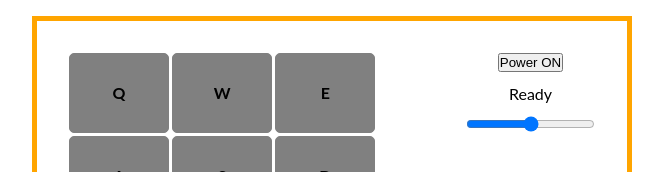
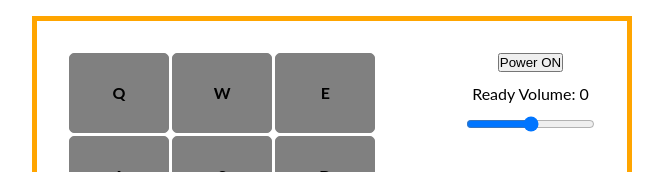
Before and after one commit to m-amroune/drum-machine, a React (Vite) app: page / in a window 1280 px wide. Shown: the top 172 px of the page, without its empty margins (308-971 px from the left). Built offline with nearby package versions, Linux system fonts and the light colour scheme.

Commit message:
add volume control using useState

```diff
--- a/src/components/Display.jsx
+++ b/src/components/Display.jsx
@@ -1,10 +1,10 @@
 import React from 'react'
 
-const Display = ({activeSound}) => {
+const Display = ({activeSound, volume}) => {
   return (
 
       <div id="display">
-      {activeSound || "Ready"}
+      {activeSound || "Ready"} Volume: {Math.round(volume * 100)}
     </div>
 
   )
--- a/src/components/DrumMachine.jsx
+++ b/src/components/DrumMachine.jsx
@@ -6,6 +6,7 @@ import Display from './Display'
 const DrumMachine = () => {
     const [activeSound, setActiveSound] = useState('')
     const [powerOn, setPowerOn] = useState(true);
+    const [volume, setVolume ] = useState('');
     useEffect(()=> {
 
       const handleKeyDown = (event) => {
@@ -51,6 +52,7 @@ const DrumMachine = () => {
     audioSrc={pad.src}
     setActiveSound = {setActiveSound}
      powerOn={powerOn}
+     volume={volume}
   />
 ))}
 
@@ -62,9 +64,15 @@ const DrumMachine = () => {
             { /* button on/off  */}
         <button id="power" className='btn'  onClick={()=> setPowerOn(power => !power)  }  >{powerOn ? "Power ON" : "Power OFF"}</button>
         { /* display sound and volume*/}
-       <Display activeSound={activeSound}/>
+       <Display activeSound={activeSound} volume={volume}/>
         { /* slider volume  */}
-        <input id="sound" type="range" />
+        <input  id="sound"
+  type="range"
+  min="0"
+  max="1"
+  step="0.05"
+  value={volume}
+  onChange={(e) => setVolume(Number(e.target.value))} />
 
         </div>
         </div>
--- a/src/components/DrumPad.jsx
+++ b/src/components/DrumPad.jsx
@@ -1,11 +1,12 @@
 
 
-const DrumPad = ({keyPad, audioSrc, setActiveSound, soundName, powerOn}) => {
+const DrumPad = ({keyPad, audioSrc, setActiveSound, soundName, powerOn, volume}) => {
    const playSound = () =>{
     if (!powerOn) return;
         const audio = document.getElementById(keyPad);
         if(audio){
           audio.currentTime = 0;
+          audio.volume = volume;
           audio.play();
           setActiveSound(soundName)
         }
```
